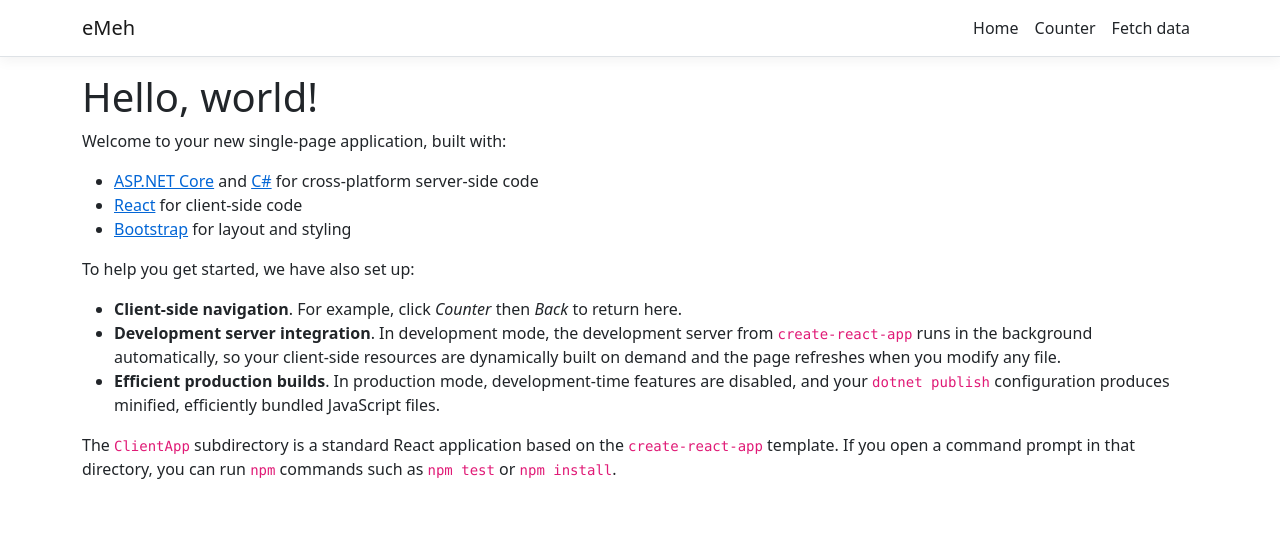
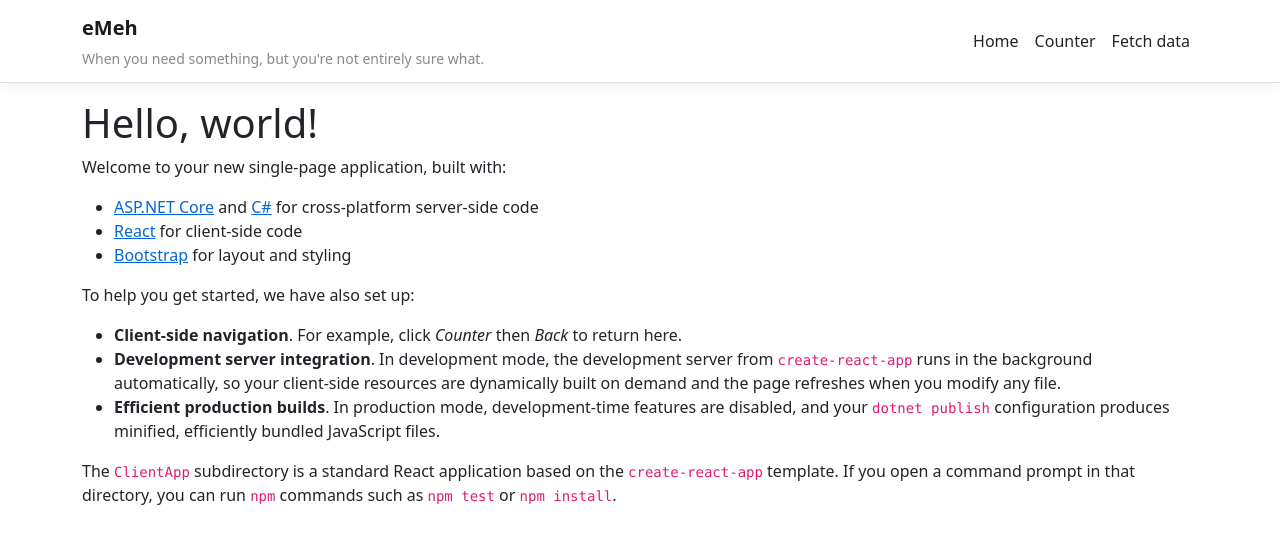
Before and after one commit to Serhii-TSU/eMeh, a React (Create React App) app in the folder eMeh/ClientApp/: page / in a window 1280 px wide. Shown: the top 544 px of the page. Built offline with nearby package versions, Linux system fonts and the light colour scheme.

Commit message:
slogan change

```diff
--- a/eMeh/ClientApp/src/components/NavMenu.css
+++ b/eMeh/ClientApp/src/components/NavMenu.css
@@ -16,3 +16,19 @@
 .box-shadow {
   box-shadow: 0 .25rem .75rem rgba(0, 0, 0, .05);
 }
+
+.brand {
+  display: flex;
+  flex-direction: column;
+  align-items: flex-start;
+}
+
+.brand-name {
+  font-weight: bold;
+}
+
+.slogan {
+  font-size: 14px;
+  color: #888;
+  margin-top: 5px;
+}
--- a/eMeh/ClientApp/src/components/NavMenu.js
+++ b/eMeh/ClientApp/src/components/NavMenu.js
@@ -25,7 +25,10 @@
     return (
       <header>
         <Navbar className="navbar-expand-sm navbar-toggleable-sm ng-white border-bottom box-shadow mb-3" container light>
-          <NavbarBrand tag={Link} to="/">eMeh</NavbarBrand>
+          <NavbarBrand tag={Link} to="/" className="brand">
+            <div className="brand-name">eMeh</div>
+            <div className="slogan">When you need something, but you're not entirely sure what.</div>
+          </NavbarBrand>
           <NavbarToggler onClick={this.toggleNavbar} className="mr-2" />
           <Collapse className="d-sm-inline-flex flex-sm-row-reverse" isOpen={!this.state.collapsed} navbar>
             <ul className="navbar-nav flex-grow">
```
